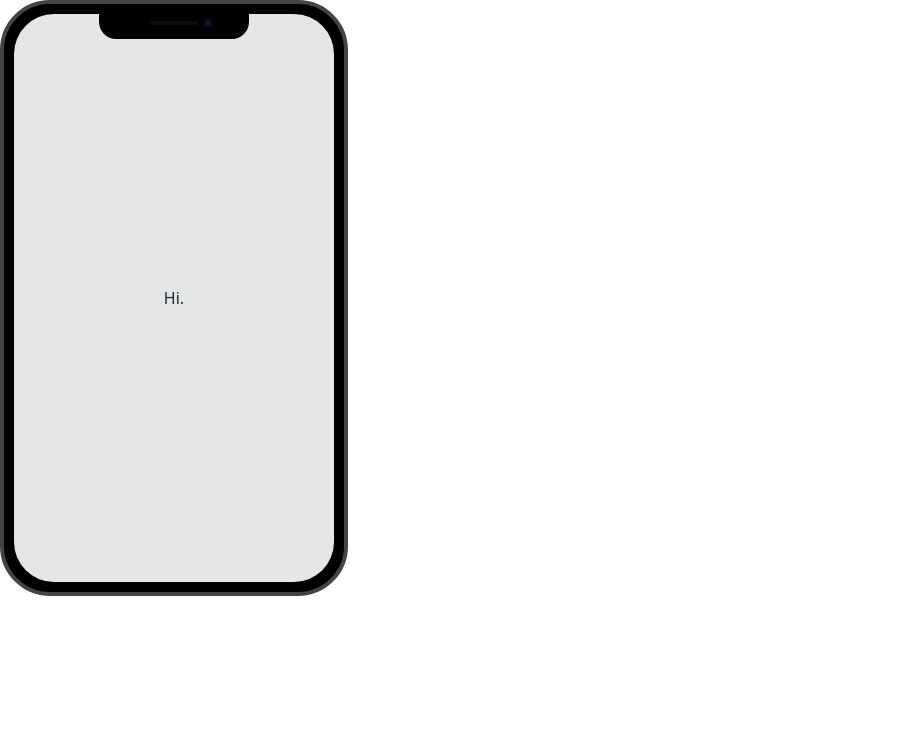
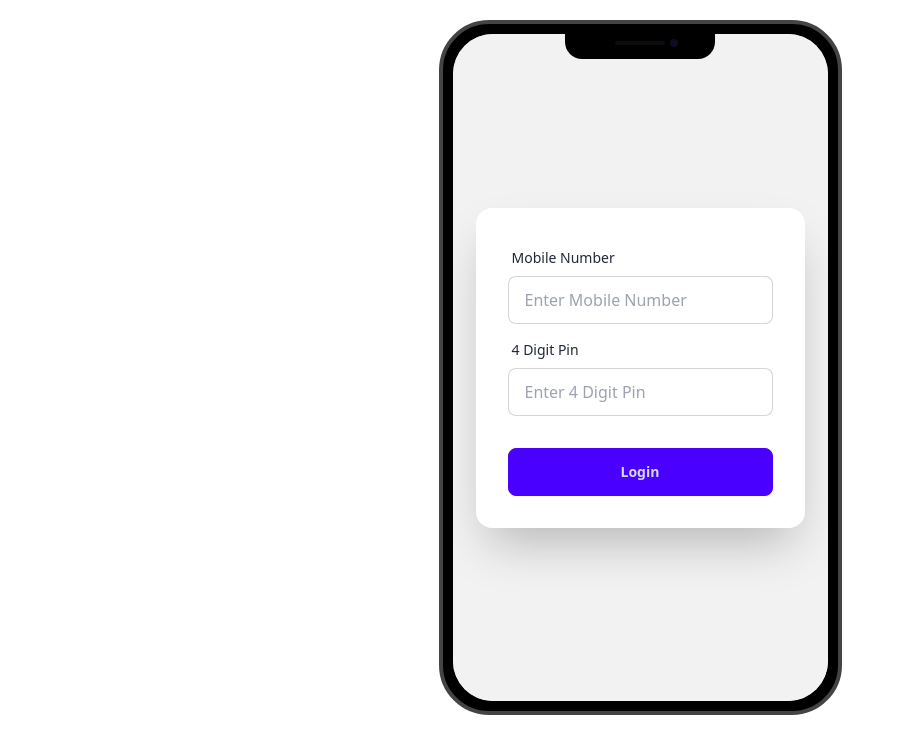
Before and after one commit to atmabdullaham/payoo-MFS, a plain HTML site: page index.html in a window 1280 px wide. Shown: the whole page, without its empty margins (0-905 px from the left). Drawn offline with nearby package versions, Linux system fonts and the light colour scheme.

Commit message:
prevent default submission, and add the system of login

```diff
--- a/index.html
+++ b/index.html
@@ -13,14 +13,57 @@
   </head>
   <body>
     <header></header>
-    <main>
+    <main class="flex justify-center mt-5">
       <div class="mockup-phone">
         <div class="camera"></div>
         <div class="display">
-          <div class="artboard artboard-demo phone-1">Hi.</div>
+          <div class="artboard artboard-demo phone-2">
+            <!-- Login Section -->
+            <div class="hero bg-base-200 min-h-screen">
+              <div class="hero-content flex-col lg:flex-row-reverse">
+                <div
+                  class="card bg-base-100 w-full max-w-sm shrink-0 shadow-2xl"
+                >
+                  <form class="card-body">
+                    <div class="form-control">
+                      <label class="label">
+                        <span class="label-text">Mobile Number</span>
+                      </label>
+                      <input
+                        id="number"
+                        type="text"
+                        placeholder="Enter Mobile Number"
+                        class="input input-bordered"
+                        required
+                      />
+                    </div>
+                    <div class="form-control">
+                      <label class="label">
+                        <span class="label-text">4 Digit Pin</span>
+                      </label>
+                      <input
+                        id="pin"
+                        type="password"
+                        placeholder="Enter 4 Digit Pin"
+                        class="input input-bordered"
+                        required
+                        autocomplete="off"
+                      />
+                    </div>
+                    <div class="form-control mt-6">
+                      <button id="login-button" class="btn btn-primary">
+                        Login
+                      </button>
+                    </div>
+                  </form>
+                </div>
+              </div>
+            </div>
+          </div>
         </div>
       </div>
     </main>
     <footer></footer>
+    <script src="js/login.js"></script>
   </body>
 </html>
--- /dev/null
+++ b/js/login.js
@@ -0,0 +1,25 @@
+
+// form submit reloading the page
+
+document.getElementById('login-button').addEventListener("click", function (event) {
+ event.preventDefault()
+
+ //step: 3 Get the phone number
+ const number = document.getElementById("number").value
+ console.log(number)
+ const pin = document.getElementById("pin").value
+ console.log(pin)
+
+ // Step-4: validate number and pin
+
+ if (number === "018" && pin === "123") {
+  console.log('You are loged in')
+ } else {
+  alert("Wrong Number and Pin")
+ }
+
+
+
+
+
+})
```
